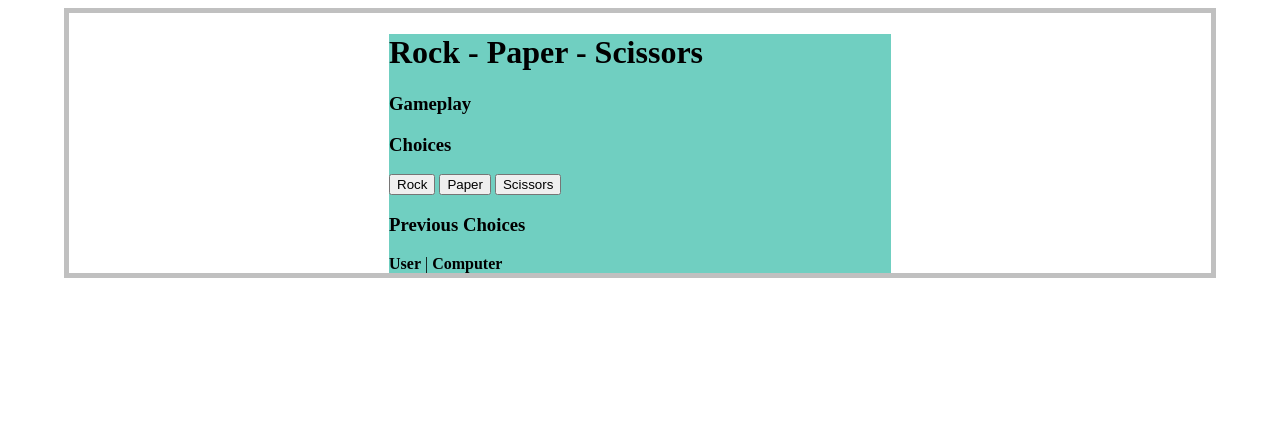
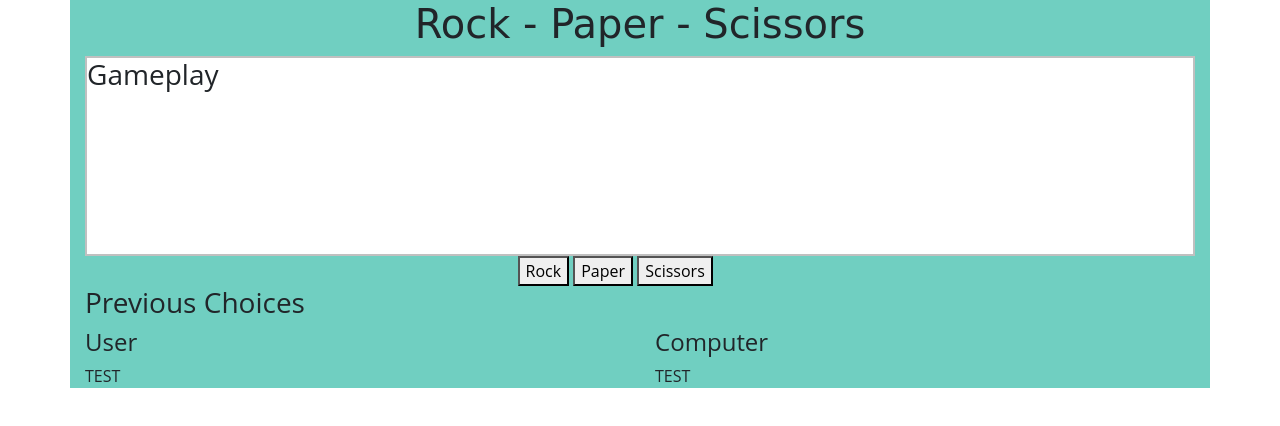
Before and after one commit to SAS0588/Rock-Paper-Scissors, a plain HTML site: page index.html in a window 1280 px wide. Drawn offline with nearby package versions, Linux system fonts and the light colour scheme.

Commit message:
Big update
Added Bootstrap4. Rewrote HTML to fit the bootstrap 4 model of CSS. Played around with fixing the 'previous rolls' component (did not work so I reverted to the working model).

```diff
--- a/css/style.css
+++ b/css/style.css
@@ -1,13 +1,21 @@
-body{
-  margin-right: 5%;
-  margin-left: 5%;
-  border: 5px solid silver;
-  padding-left: 25%;
-  padding-right: 25%;
+#title{
+  font-family: 'Schoolbell', cursive;
+  text-align: center;
+
+}
+.container{
+  font-family: 'Open Sans', sans-serif;
+  background-color: #70CFC1;
 }
 
-.container{
-  background-color: #70CFC1;
+.gameplay{
+  border: 2px solid silver;
+  height: 200px;
+  background-color: white;
+}
+
+#choice{
+  padding-left: 15%;
 }
 
 .roundChoice{
--- a/index.html
+++ b/index.html
@@ -1,51 +1,87 @@
 <!DOCTYPE html>
 <html lang="en">
+
 <head>
   <meta charset="UTF-8">
   <title>Rock Paper Scissors</title>
   <link type="text/css" rel="stylesheet" href="css/style.css">
-
+  <!-- Bootstrap4 -->
+  <link rel="stylesheet" href="https://stackpath.bootstrapcdn.com/bootstrap/4.3.1/css/bootstrap.min.css"
+    integrity="sha384-ggOyR0iXCbMQv3Xipma34MD+dH/1fQ784/j6cY/iJTQUOhcWr7x9JvoRxT2MZw1T" crossorigin="anonymous">
 </head>
 
 <body>
   <div class="container">
+    <div class="row">
+      <div class="col-sm-12 head">
+        <div id="title">
           <h1>Rock - Paper - Scissors</h1>
-
-        <div id="gameplay">
+        </div>
+      </div>
+    </div>
+    <div class="row">
+      <div class="col-sm-12">
+        <div class="gameplay">
           <h3>Gameplay</h3>
           <p id="gameResult"></p>
           <p id="userGameDisplay" class="roundChoice"></p>
           <p id="compGameDisplay" class="roundChoice"></p>
         </div>
-
+      </div>
+    </div>
+    <div class="row">
+      <div class="col-sm-4">
+      </div>
+      <div class="col-sm-4">
         <div id="choice">
-          <h3>Choices</h3>
           <div id="buttons">
             <button type="button" id="rock" onclick="controller(this)" class="objectChoice">Rock</button>
             <button type="button" id="paper" onclick="controller(this)" class="objectChoice">Paper</button>
             <button type="button" id="scissors" onclick="controller(this)" class="objectChoice">Scissors</button>
           </div>
-
         </div>
-
+      </div>
+      <div class="col-sm-4">
+      </div>
+    </div>
+    <div class="row">
+      <div class="col-sm-12">
         <div id="previous">
           <h3>Previous Choices</h3>
+        </div>
+      </div>
+    </div>
+    <div class="row">
+      <div id="prevChoices" class="col-sm-6">
         <h4 class="roundChoice">User</h4>
-          <p class="roundChoice">|</p>
+      </div>
+      <div class="col-sm-6">
         <h4 class="roundChoice">Computer</h4>
-          <div id="prevChoices">
-            <div id="userDiv">
-                <p id="prevUserChoice" class="roundChoice prevRoundChoice"></p>
       </div>
-            <div id="compDiv">
-                <p id="prevCompChoice" class="roundChoice prevRoundChoice"></p>
+    </div>
+    <div class="row">
+      <div class="col-sm-6" id="userDiv">
+        <p id="prevUserChoice" class="roundChoice prevRoundChoice">TEST</p>
+      </div>
+      <div class="col-sm-6" id="compDiv">
+        <p id="prevCompChoice" class="roundChoice prevRoundChoice">TEST</p>
       </div>
     </div>
   </div>
 
 
-
+  <!-- JavaScript -->
   <script src="js/app.js"></script>
+  <script src="https://code.jquery.com/jquery-3.3.1.slim.min.js"
+    integrity="sha384-q8i/X+965DzO0rT7abK41JStQIAqVgRVzpbzo5smXKp4YfRvH+8abtTE1Pi6jizo" crossorigin="anonymous">
+  </script>
+  <script src="https://cdnjs.cloudflare.com/ajax/libs/popper.js/1.14.7/umd/popper.min.js"
+    integrity="sha384-UO2eT0CpHqdSJQ6hJty5KVphtPhzWj9WO1clHTMGa3JDZwrnQq4sF86dIHNDz0W1" crossorigin="anonymous">
+  </script>
+  <script src="https://stackpath.bootstrapcdn.com/bootstrap/4.3.1/js/bootstrap.min.js"
+    integrity="sha384-JjSmVgyd0p3pXB1rRibZUAYoIIy6OrQ6VrjIEaFf/nJGzIxFDsf4x0xIM+B07jRM" crossorigin="anonymous">
+  </script>
   </div>
 </body>
+
 </html>
--- a/js/app.js
+++ b/js/app.js
@@ -17,6 +17,7 @@ const data = {
     computerChoice: []
 };
 
+// Main controller function for program. This is where we call other functions and drive through the app.
 function controller(x) {
     let player = setUserChoice(x);
     let computer = generateComputerChoice();
@@ -26,11 +27,13 @@ function controller(x) {
     previousChoices();
 };
 
+// grabs user's button choice
 function setUserChoice(x) {
     data.userChoice[data.userChoice.length] = x.id; // this passes in the id of the html dom element button as a STRING.
     return x.id;
 }
 
+// creates a random number and then assigns a choice to the computer
 function generateComputerChoice() {
     let computerGeneratedChoice;
     let y = Math.floor((Math.random() * 3) + 1);
@@ -52,6 +55,7 @@ function generateComputerChoice() {
 
 };
 
+// Compare human choice vs computer choice and declare a winner.
 function chooseWinner(human, ai) {
     if (human === 'rock') {
         if (ai === 'rock') {
@@ -80,11 +84,13 @@ function chooseWinner(human, ai) {
     };
 };
 
+// DOM view of the choices both user and computer made.
 function updateView(user, comp) {
     document.getElementById('userGameDisplay').innerHTML = user;  // sets the inner element of #userGameDisplay to array item.
     document.getElementById('compGameDisplay').innerHTML = comp;
 };
 
+// Shows the past 5 choices both computer and user have picked.
 function previousChoices() {
 
     if (data.userChoice.length == 1) {
@@ -97,22 +103,27 @@ function previousChoices() {
     };
 };
 
+// ???
 function populateUserHistoryDisplay(){
-    var lastFiveUserRounds = "";
-    var arrayLen = data.userChoice.length;
-    var limitOfFive = data.userChoice.length > 5 ? 0 : data.userChoice.length-5;
-    for (i = data.userChoice.length-1; i > limitOfFive; i--) {
-        lastFiveUserRounds += "<p>" + data.userChoice[i] + "</p>";
-      }
+    let lastFiveUserRounds = "";
+    let limitOfFive = data.userChoice.length > 5 ? 0 : data.userChoice.length - 5;
+    for (i = data.userChoice.length - 1; i > limitOfFive; i--) {
+        if (data.userChoice[i] === 'undefined') {
+            lastFiveUserRounds += "<p>" + "No previous choice" + "</p>";
+        } else {
+            lastFiveUserRounds += "<p>" + data.userChoice[i] + "</p>";
+        }
+    };
     return lastFiveUserRounds;
-}
+};
 
+// ???
 function populateCompHistoryDisplay(){
     var lastFiveCompRounds = "";
     var arrayLen = data.computerChoice.length;
     var limitOfFive = data.computerChoice.length > 5 ? 0 : data.computerChoice.length-5;
     for (i = data.computerChoice.length-1; i > limitOfFive; i--) {
         lastFiveCompRounds += "<p>" + data.computerChoice[i] + "</p>";
-      }
+      };
     return lastFiveCompRounds;
-}
+};
```
Lines whose indentation alone changed are shown as unchanged.
